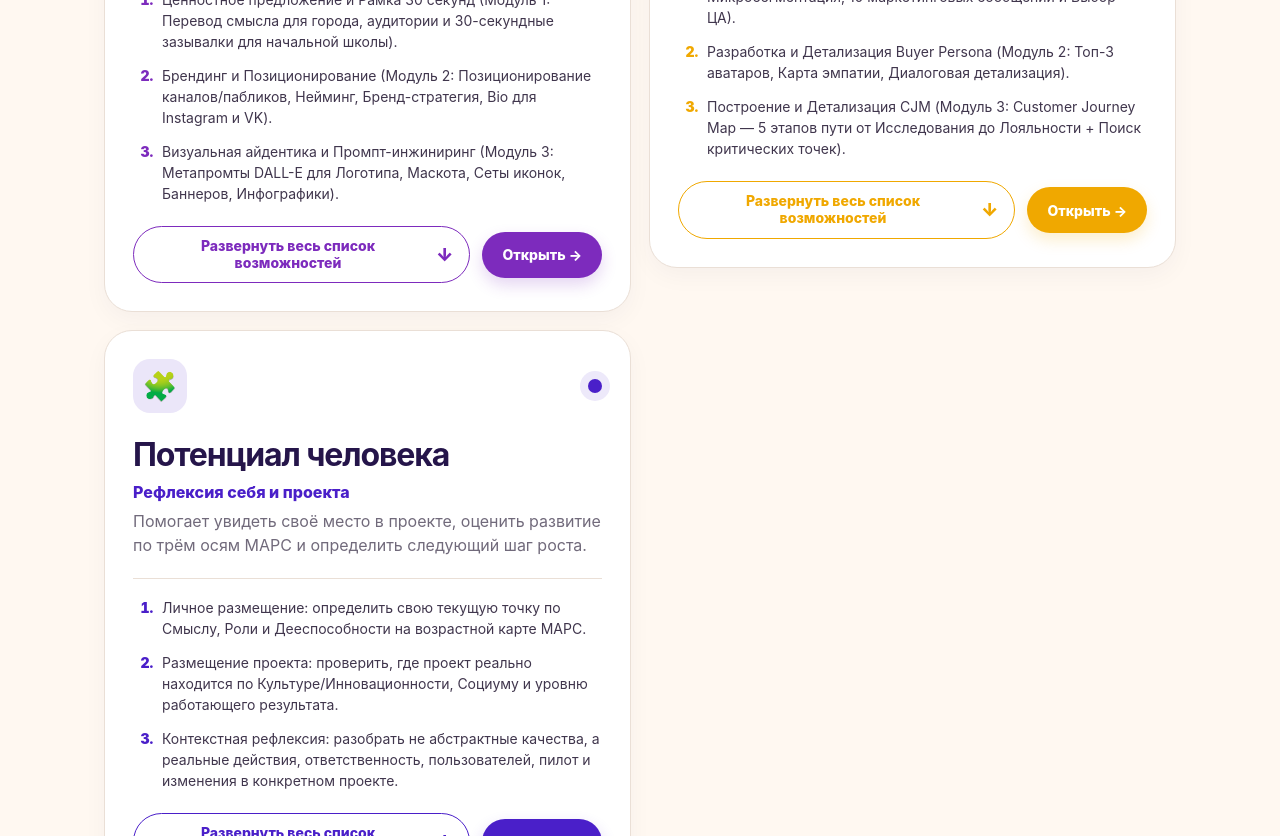
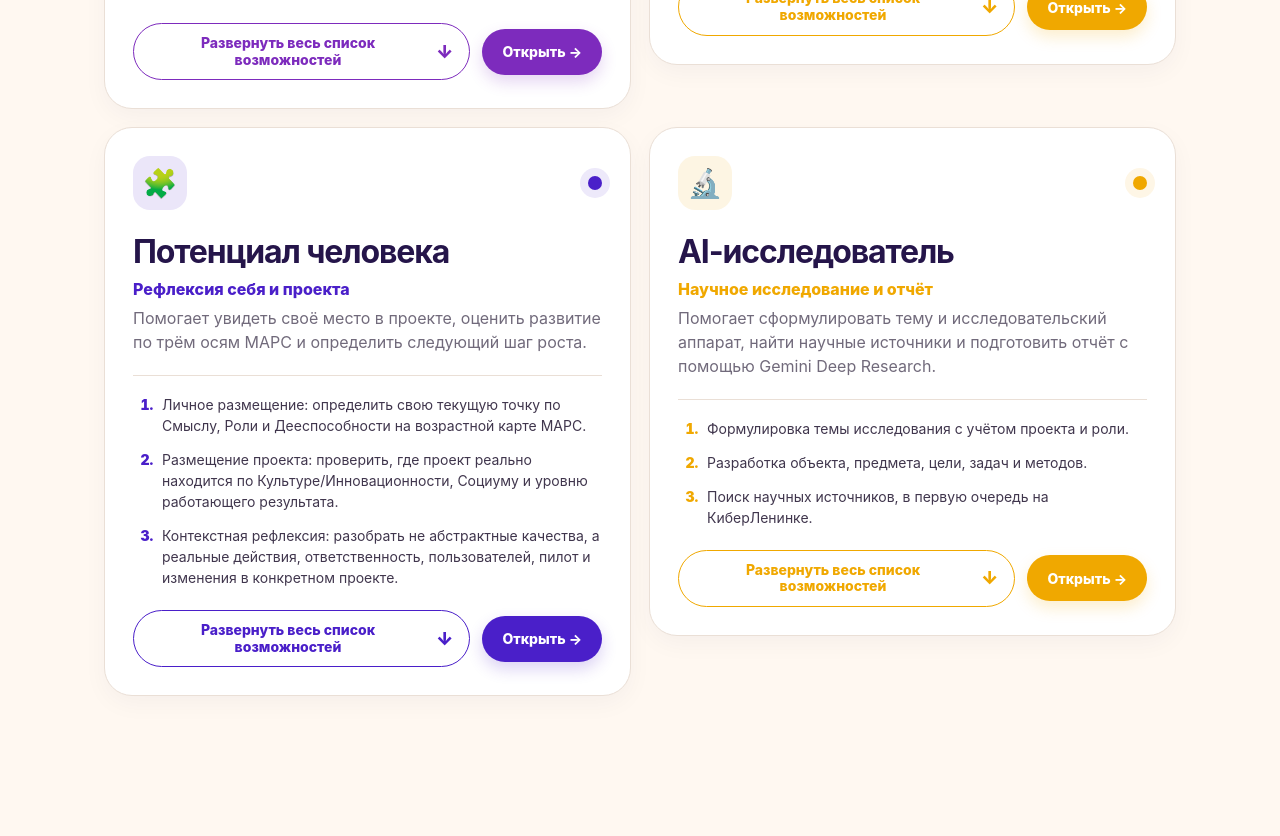
Before and after one commit to a3577813-svg/mars-ai-assistants, a Next.js app: page / in a window 1280 px wide. Shown: the part 1960-2796 px from the top of the page. After the commit the page ends 2736 px from the top, so only its background shows below. Built offline with nearby package versions, Linux system fonts and the light colour scheme.

Commit message:
Move research assistant into standard assistant card grid

```diff
--- a/app/page.js
+++ b/app/page.js
@@ -53,12 +53,6 @@ export default function HomePage() {
         <div className="eyebrow">ПРОЕКТИРУЕМ БУДУЩЕЕ</div>
         <h1>Кто тебе сейчас нужен?</h1>
         <p className="lead">Выбери роль под текущую задачу проекта. Каждый ассистент работает в своей педагогической позиции.</p>
-      </section>
-
-      <section style={{margin:'18px 0',padding:'20px',border:'1px solid #d9d2f5',borderRadius:'18px',background:'#f7f5ff'}}>
-        <h2 style={{margin:'0 0 8px'}}>🔬 AI-исследователь МАРС</h2>
-        <p style={{margin:'0 0 14px'}}>Два режима: учебный для школьников и профессиональный для педагогов. Постановка исследования, поиск научных источников и отчёт Gemini Deep Research.</p>
-        <a href="/research" className="role-open-button" style={{display:'inline-block',textDecoration:'none'}}>Открыть исследователя →</a>
       </section>
 
       <section className="identity-card">
@@ -120,6 +114,36 @@ export default function HomePage() {
             </article>
           );
         })}
+        <article className={`role-card role-analyst${expandedRole === 'research' ? ' role-card-expanded' : ''}`} key="research">
+          <div className="role-card-top">
+            <div className="role-icon">🔬</div>
+            <div className="role-dot" aria-hidden="true" />
+          </div>
+          <h2>AI-исследователь</h2>
+          <p className="role-short">Научное исследование и отчёт</p>
+          <p className="role-description">Помогает сформулировать тему и исследовательский аппарат, найти научные источники и подготовить отчёт с помощью Gemini Deep Research.</p>
+          <ol className="role-capabilities-list">
+            {(expandedRole === 'research' ? [
+              'Формулировка темы исследования с учётом проекта и роли.',
+              'Разработка объекта, предмета, цели, задач и методов.',
+              'Поиск научных источников, в первую очередь на КиберЛенинке.',
+              'Глубокое исследование с Gemini Deep Research.',
+              'Учебный и профессиональный режимы работы.',
+              'Подготовка научно-аналитического отчёта.'
+            ] : [
+              'Формулировка темы исследования с учётом проекта и роли.',
+              'Разработка объекта, предмета, цели, задач и методов.',
+              'Поиск научных источников, в первую очередь на КиберЛенинке.'
+            ]).map((item,index)=><li key={index}>{item}</li>)}
+          </ol>
+          <div className="role-actions">
+            <button type="button" className="role-capabilities-toggle" onClick={()=>toggleCapabilities('research')} aria-expanded={expandedRole === 'research'}>
+              <span>{expandedRole === 'research' ? 'Свернуть список' : 'Развернуть весь список возможностей'}</span>
+              <span className="role-toggle-arrow" aria-hidden="true">{expandedRole === 'research' ? '↑' : '↓'}</span>
+            </button>
+            <button type="button" className="role-open-button" onClick={()=>{localStorage.setItem('mars_name',name.trim());localStorage.setItem('mars_project',project.trim());window.location.href='/research';}}>Открыть →</button>
+          </div>
+        </article>
       </section>
     </main>
   );
```
